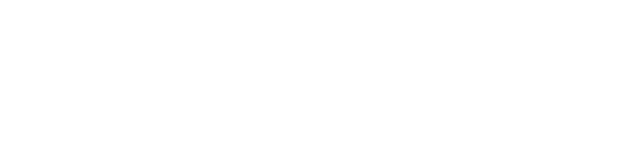
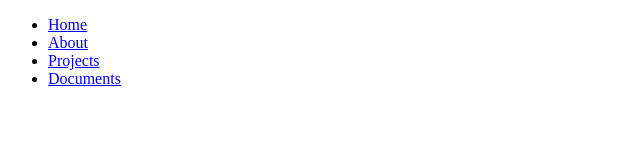
Before and after one commit to youngtsx/portfolio, a plain HTML site: page index.html in a window 1280 px wide. Shown: the whole page, without its empty margins (0-640 px from the left). Drawn offline with Linux system fonts and the light colour scheme.

Commit message:
Update index.html

```diff
--- a/index.html
+++ b/index.html
@@ -1,9 +1,22 @@
 <!DOCTYPE html>
 <html>
     <head>
-
+<div id="header">
+    <nav id="nav">
+        <ul>
+            <li class="current"><a href="index.html">Home</a></li>
+            <li><a href="About.html">About</a></li>
+            <li><a href="Projects.html">Projects</a></li>
+            <li><a href="Documents.html">Documents</a></li>
+        </ul>
+    </nav>
+</div>
     </head>
     <body>
+        <nav>
+            <div>
 
+            </div>
+        </nav>
     </body>
 </html>
```
